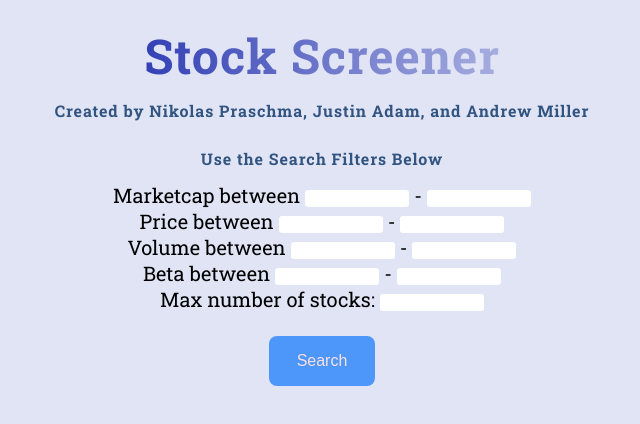
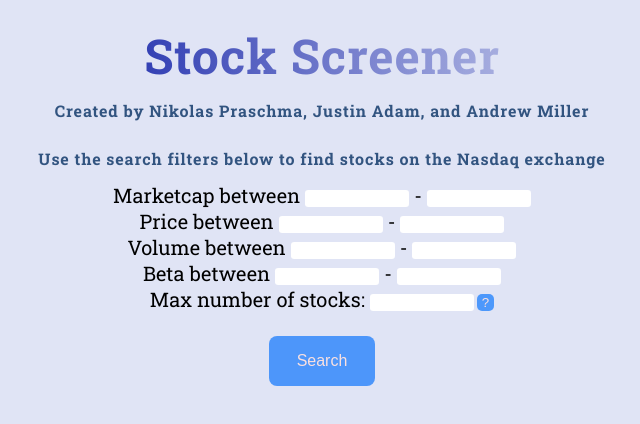
Before and after one commit to nickpraschma/Stock-Screener, a React (Create React App) app: page / in a window 1280 px wide. Shown: the top 424 px of the page, without its empty margins (318-958 px from the left). Built offline with nearby package versions, Linux system fonts and the light colour scheme.

Commit message:
Added help button

```diff
--- a/public/index.html
+++ b/public/index.html
@@ -8,7 +8,7 @@
     <meta name="description" content="Web site created using create-react-app"/>
     <link rel="apple-touch-icon" href="%PUBLIC_URL%/logo192.png" />
     <link rel="manifest" href="%PUBLIC_URL%/manifest.json" />
-    <title>React App</title>
+    <title>Stock Screener</title>
   </head>
   <body>
     <noscript>You need to enable JavaScript to run this app.</noscript>
--- a/src/App.css
+++ b/src/App.css
@@ -1,5 +1,15 @@
 @import url("https://fonts.googleapis.com/css?family=Roboto+Slab:100,300,400,700");
 @import url("https://fonts.googleapis.com/css?family=Raleway:300,300i,400,400i,500,500i,600,600i,700,700i,800,800i,900,900i");
+
+input::-webkit-outer-spin-button,
+input::-webkit-inner-spin-button {
+    -webkit-appearance: none;
+    margin: 0;
+}
+
+input[type=number] {
+    -moz-appearance:textfield;
+}
 
 :root {
   --font-roboto: "Roboto Slab", serif;
@@ -48,6 +58,22 @@
   -webkit-background-clip: text;
   -webkit-text-fill-color: transparent;
   width: fit-content;
+}
+
+.helpButton {
+  border-radius: 5px;
+  border-style: solid;
+  border-width: 0px;
+  padding-left: 5px;
+  padding-right: 5px;
+  margin-left: 3px;
+  background: rgba(40, 132, 252, 0.8);
+  color: rgb(249, 224, 224);
+  cursor: pointer;
+}
+
+.helpButton:hover {
+  background: rgba(40,132,252, 1);
 }
 
 .search {
--- a/src/App.js
+++ b/src/App.js
@@ -8,6 +8,7 @@
     const [stocks, setStocks] = useState([]);
     const [sortingMethod, setSortingMethod] = useState("quicksort");
     const [resetFlag, setResetFlag] = useState(false);
+    const [hasSearchAtLeastOnce, setHasSearchedAtLeastOnce] = useState(false);
 
     const searchStocks = async (filters) => {
         console.log("filters: ", filters);
@@ -16,6 +17,7 @@
         setStocks(data);
         console.log("stock data: ", data);
 
+        setHasSearchedAtLeastOnce(true);
         // Reset sorting parameters when search button is clicked
         setResetFlag(resetFlag => !resetFlag);
     }
@@ -46,11 +48,11 @@
         <div className="app">
             <h1>Stock Screener</h1>
             <h2>Created by Nikolas Praschma, Justin Adam, and Andrew Miller</h2>
-            <h2>Use the Search Filters Below</h2>
+            <h2>Use the search filters below to find stocks on the Nasdaq exchange</h2>
             <UserForm searchStocks={searchStocks} />
             {stocks.length > 0 &&
             <div>
-                <h2>{stocks.length} matches found! {stocks.length > 500 ? "Displaying first 500." : ""}</h2>
+                <h2>{stocks.length} match{stocks.length > 1 && 'es'} found! {stocks.length > 500 ? "Displaying first 500." : ""}</h2>
                 <button className={`${sortingMethod === "quicksort" ? "activeButton" : "nonactiveButton"}`}
                     onClick={() => {setSortingMethod("quicksort")}}>
                 Quicksort
@@ -68,6 +70,7 @@
                 </div>
             </div>
             }
+            {(hasSearchAtLeastOnce && stocks.length === 0) && <h2>No matches found. Try adjusting your search parameters.</h2>}
         </div>
     )
 }
--- a/src/components/UserForm.js
+++ b/src/components/UserForm.js
@@ -3,23 +3,10 @@
 const UserForm = ({ searchStocks }) => {
     const [filters, setFilters] = useState({});
     const [isLoading, setIsLoading] = useState(false);
-    const [errors, setErrors] = useState({});
 
     const {marketCapLowerThan, marketCapMoreThan, priceLowerThan, priceMoreThan,
         betaLowerThan, betaMoreThan, volumeLowerThan, volumeMoreThan,
         limit} = filters;
-
-    const validateData = () => {
-        let errors = {};
-        // if (!marketCapLowerThan || !marketCapMoreThan) {
-        //     errors.marketCap = "Market cap parameters are required.";
-        //     noMarketCap = true;
-        // }
-
-        ///...
-
-        return errors;
-    }
 
     const handleChange = (event) => {
         const { name, value } = event.target;
@@ -27,16 +14,13 @@
     }
 
     const handleSave = async () => {
-        const errors = validateData();
-        if (Object.keys(errors).length) {
-            setErrors(errors);
-            return;
-        }
-
-        setErrors({});
         setIsLoading(true);
         await searchStocks(filters);
         setIsLoading(false);
+    }
+
+    const showDialog = () => {
+        alert('This parameter will limit the maximum number of stocks that the website will fetch.\n\nIf exactly 100000 is entered, 100000 randomly generated stocks will be returned.');
     }
 
     return (
@@ -44,34 +28,35 @@
                 <div>
                     <span>Marketcap </span>
                     <span>between </span>
-                    <input name="marketCapMoreThan" type="text" value={marketCapMoreThan} onChange={handleChange} />
+                    <input name="marketCapMoreThan" type="number" value={marketCapMoreThan} onChange={handleChange} />
                     <span> - </span>
-                    <input name="marketCapLowerThan" type="text" value={marketCapLowerThan} onChange={handleChange} />
+                    <input name="marketCapLowerThan" type="number" value={marketCapLowerThan} onChange={handleChange} />
                 </div>
                 <div>
                     <span>Price </span>
                     <span>between </span>
-                    <input name="priceMoreThan" type="text" value={priceMoreThan} onChange={handleChange} />
+                    <input name="priceMoreThan" type="number" value={priceMoreThan} onChange={handleChange} />
                     <span> - </span>
-                    <input name="priceLowerThan" type="text" value={priceLowerThan} onChange={handleChange} />
+                    <input name="priceLowerThan" type="number" value={priceLowerThan} onChange={handleChange} />
                 </div>
                 <div>
                     <span>Volume </span>
                     <span>between </span>
-                    <input name="volumeMoreThan" type="text" value={volumeMoreThan} onChange={handleChange} />
+                    <input name="volumeMoreThan" type="number" value={volumeMoreThan} onChange={handleChange} />
                     <span> - </span>
-                    <input name="volumeLowerThan" type="text" value={volumeLowerThan} onChange={handleChange} />
+                    <input name="volumeLowerThan" type="number" value={volumeLowerThan} onChange={handleChange} />
                 </div>
                 <div>
                     <span>Beta </span>
                     <span>between </span>
-                    <input name="betaMoreThan" type="text" value={betaMoreThan} onChange={handleChange} />
+                    <input name="betaMoreThan" type="number" value={betaMoreThan} onChange={handleChange} />
                     <span> - </span>
-                    <input name="betaLowerThan" type="text" value={betaLowerThan} onChange={handleChange} />
+                    <input name="betaLowerThan" type="number" value={betaLowerThan} onChange={handleChange} />
                 </div>
                 <div>
                     <span>Max number of stocks: </span>
-                    <input name="limit" type="text" value={limit} onChange={handleChange} />
+                    <input name="limit" type="number" value={limit} onChange={handleChange} />
+                    <button className="helpButton" onClick={showDialog}>?</button>
                 </div>
                 <div>
                     {isLoading
```
